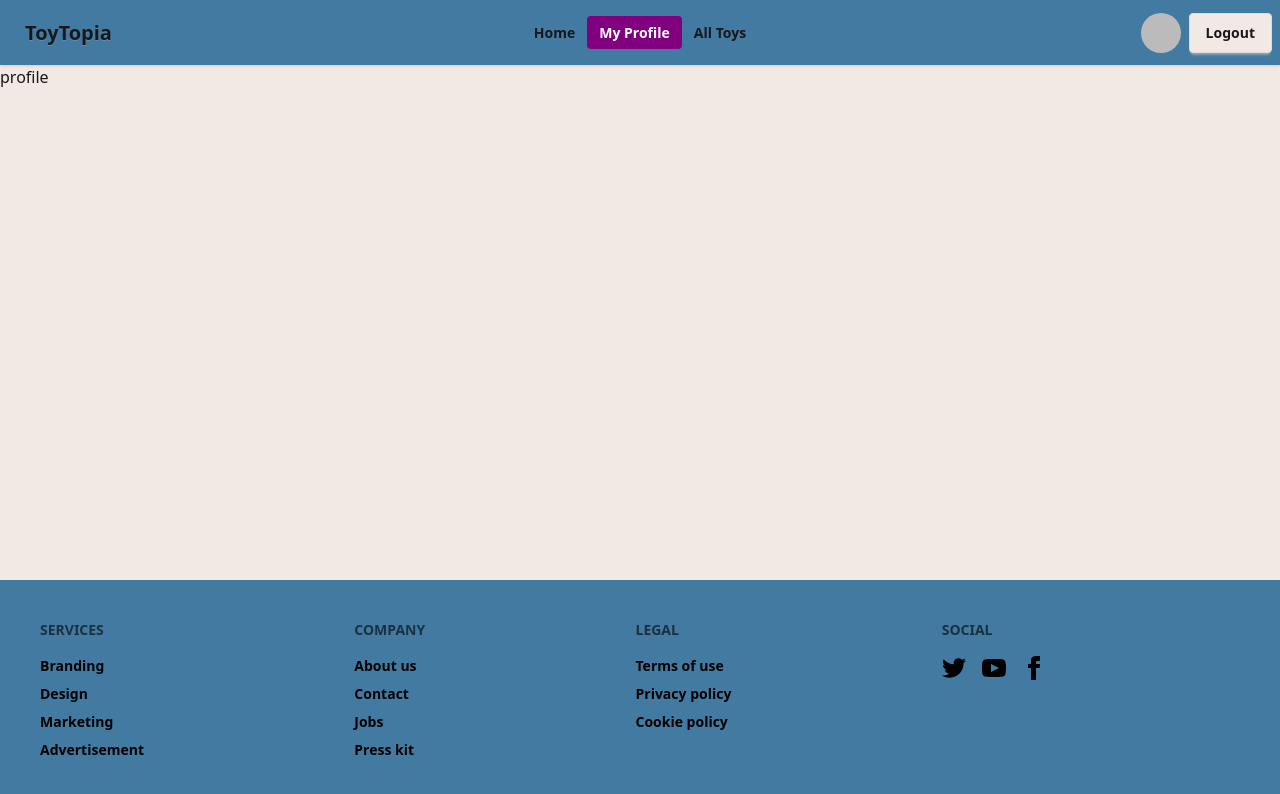
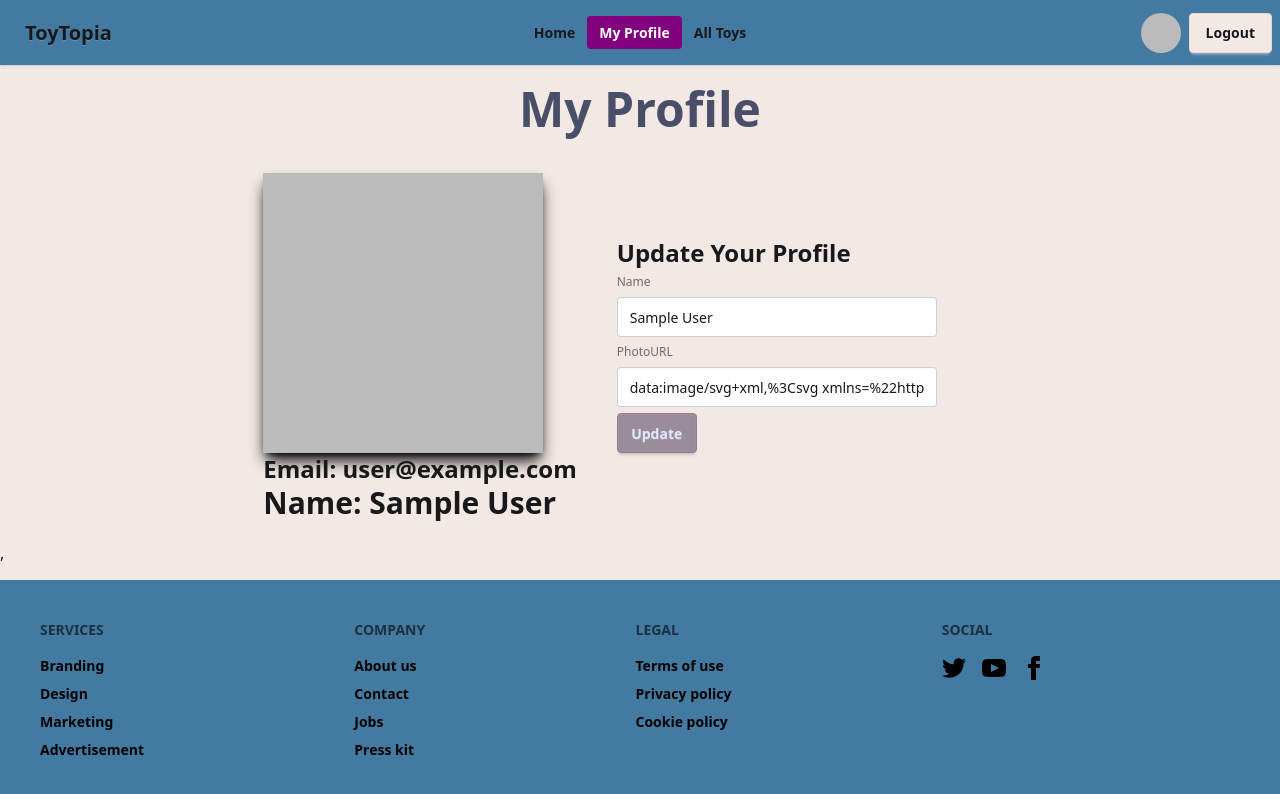
Before and after one commit to Md-Shahed-Chowdhury/A9-ToyTopia, a React (Vite) app: page /myProfile in a window 1280 px wide. Shown: the top 794 px of the page. Built offline with nearby package versions, Linux system fonts and the light colour scheme; no server answers; sample sign-in values are in the browser's storage.

Commit message:
myProfile done

```diff
--- a/src/Pages/Login.jsx
+++ b/src/Pages/Login.jsx
@@ -1,5 +1,5 @@
 
-import { NavLink } from 'react-router';
+import { NavLink, useLocation, useNavigate } from 'react-router';
 import { FaGoogle } from "react-icons/fa";
 import { MyContext } from '../Provider/ContextProvider';
 import { use, useState } from 'react';
@@ -9,6 +9,8 @@ import { toast } from 'react-toastify';
 const Login = () => {
   const [email,setEmail]=useState(null);
   const {emailLogin,googleLogin,setUser} = use(MyContext);
+  const {state} = useLocation();
+  const navigate = useNavigate();
 
   const handleLogin = (e) =>{
     e.preventDefault();
@@ -20,6 +22,7 @@ const Login = () => {
       const CurrentUser = res.user;
       setUser(CurrentUser);
       toast("Login Successful");
+      state? navigate(state): navigate("/");
     }).
     catch((error)=>{
       toast(error.message);
@@ -34,6 +37,7 @@ const handleGoogleLogin = () =>{
       const CurrentUser = res.user;
       toast("Login Successful");
       setUser(CurrentUser);
+      state? navigate(state): navigate("/");
     }).
     catch((error)=>{
       toast(error.message);
--- a/src/Pages/MyProfile.jsx
+++ b/src/Pages/MyProfile.jsx
@@ -1,9 +1,65 @@
-import React from 'react';
+import React, { use } from 'react';
+import { MyContext } from '../Provider/ContextProvider';
+import { updateProfile } from 'firebase/auth';
+import auth from '../Auth/Auth.init';
+import { toast } from 'react-toastify';
 
 const MyProfile = () => {
+    const {setUser,user} = use(MyContext);
+    const handleProfileUpdate = (e) =>{
+      e.preventDefault();
+      const name = e.target.name.value;
+        const photoURL = e.target.photoURL.value;
+
+        updateProfile(auth.currentUser, {
+          displayName: name,
+          photoURL: photoURL,
+        })
+          .then(() => {
+            console.log("Profile Updated");
+            setUser({ ...user, displayName: name, photoURL: photoURL });
+            toast("Profile Updated Successfully");
+          })
+          .catch((error) => toast(error.message));
+    }
+
     return (
-        <div>
-            profile
+        <div className='p-5'>
+           <h1 className="text-5xl font-bold text-center text-secondary">My Profile</h1>
+            <div className='flex flex-col md:flex-row justify-center items-start md:items-center gap-5 md:gap-10 mt-10'>
+                <div>
+            <img src={user.photoURL} className='w-70 shadow-black shadow-lg' />
+            <h2 className='text-lg md:text-2xl font-semibold'>Email: {user.email}</h2>
+            <h2 className='text-lg md:text-3xl font-semibold'>Name: {user.displayName}</h2>
+
+            </div>
+            <div className='w-70 sm:w-100'>
+                <h2 className='font-semibold text-2xl'>Update Your Profile</h2>
+            <form onSubmit={handleProfileUpdate}>
+                <fieldset className="fieldset">
+            <label className="label">Name</label>
+                  <input
+                    type="text"
+                    className="input"
+                    placeholder="Name"
+                    name="name"
+                    required
+                    defaultValue={user?.displayName}
+                  />
+        <label className="label">PhotoURL</label>
+                  <input
+                    type="text"
+                    className="input"
+                    placeholder="photoURL"
+                    name="photoURL"
+                    defaultValue={user?.photoURL}
+                    required
+                  />
+                  <button className="btn btn-primary w-1/5">Update</button>
+        </fieldset>
+            </form>
+            </div>
+            </div>
         </div>
     );
 };
--- a/src/Pages/Register.jsx
+++ b/src/Pages/Register.jsx
@@ -1,6 +1,6 @@
 import { use } from "react";
 import { FaGoogle } from "react-icons/fa";
-import { NavLink } from "react-router";
+import { NavLink, useNavigate } from "react-router";
 import { MyContext } from "../Provider/ContextProvider";
 import { updateProfile } from "firebase/auth";
 import auth from "../Auth/Auth.init";
@@ -8,6 +8,7 @@ import { toast } from "react-toastify";
 
 const Register = () => {
   const { emailRegister, setUser, googleLogin } = use(MyContext);
+  const navigate = useNavigate();
 
   const handleGoogleLogin = () => {
     googleLogin()
@@ -15,6 +16,7 @@ const Register = () => {
         const CurrentUser = res.user;
         toast("Login Successful");
         setUser(CurrentUser);
+        navigate("/");
       })
       .catch((error) => {
         toast(error.message);
@@ -38,6 +40,7 @@ const Register = () => {
           .then(() => {
             console.log("Profile Updated");
             setUser({ ...CurrentUser, displayName: name, photoURL: photoUrl });
+            navigate("/");
           })
           .catch((error) => toast(error.message));
       })
--- a/src/Router/Router.jsx
+++ b/src/Router/Router.jsx
@@ -38,11 +38,19 @@ const router = createBrowserRouter([
       },
       {
         path: "/myProfile",
-        element: <MyProfile></MyProfile>,
+        element: (
+          <PrivateRoute>
+            <MyProfile></MyProfile>,
+          </PrivateRoute>
+        )
       },
       {
         path: "/toyDetails/:id",
-        element: <ToyDetails></ToyDetails>,
+        element: (
+          <PrivateRoute>
+            <ToyDetails></ToyDetails>
+          </PrivateRoute>
+        ),
         loader:()=> { return fetch('/allToys.json')}
       },
       {
--- a/src/privateRoute/PrivateRoute.jsx
+++ b/src/privateRoute/PrivateRoute.jsx
@@ -1,10 +1,14 @@
 import React, { use } from "react";
-import { Navigate, useNavigate } from "react-router";
+import { Navigate, useLocation, useNavigate } from "react-router";
 import { MyContext } from "../Provider/ContextProvider";
 import { GridLoader } from "react-spinners";
 
+
 const PrivateRoute = ({ children }) => {
 //   const navigate = useNavigate();
+      const location = useLocation();
+      console.log("private route location:", location);
+
 
   const { user,loading } = use(MyContext);
 //   console.log("private route user:", user);
@@ -13,7 +17,7 @@ const PrivateRoute = ({ children }) => {
     }
   if (!user) {
     // navigate("/login");
-    return <Navigate to="/login" replace></Navigate>;
+    return <Navigate to="/login" state={location.pathname}></Navigate>;
   } else {
     return children;
   }
```
